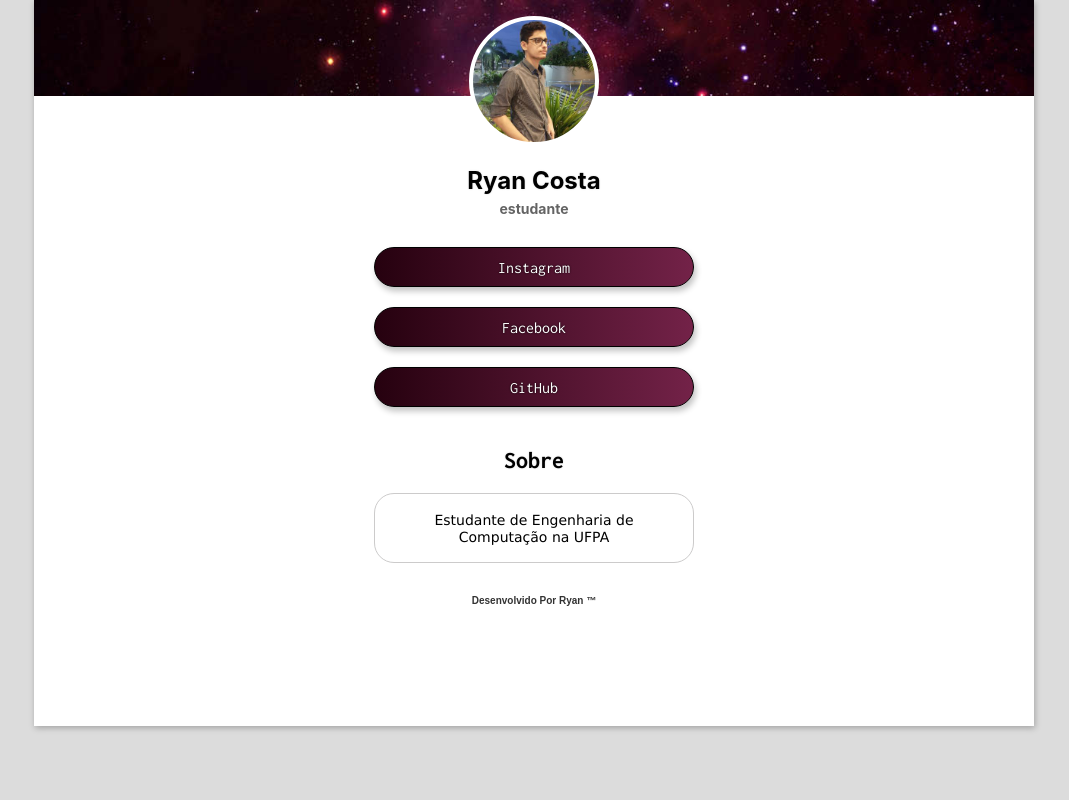
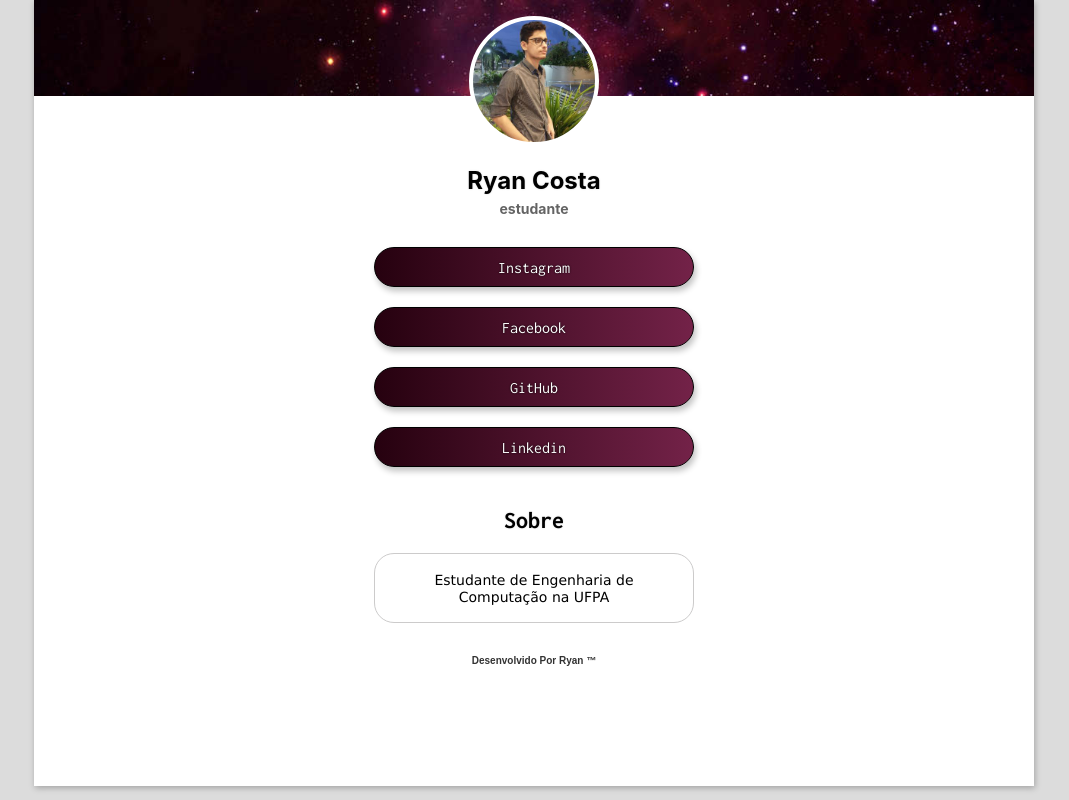
Before and after one commit to RyannBenjamim/MeusLinks, a plain HTML site: page index.html in a window 1280 px wide. Shown: the whole page, without its empty margins (106-1175 px from the left). Drawn offline with Linux system fonts and the light colour scheme.

Commit message:
Update index.html

```diff
--- a/index.html
+++ b/index.html
@@ -23,6 +23,7 @@
                 <li><a href="https://www.instagram.com/ryann_benjamim/" target="_blank"><div class="botao"><p>Instagram</p></div></a></li>
                 <li><a href="https://www.facebook.com/ryan.costa.982" target="_blank"><div class="botao"><p>Facebook</p></div></a></li>
                 <li><a href="https://github.com/RyannBenjamim" target="_blank"><div class="botao"><p>GitHub</p></div></a></li>
+                <li><a href="https://www.linkedin.com/in/ryan-costa-a4b96b233/" target="_blank"><div class="botao"><p>Linkedin</p></div></a></li>
             </ul>
         </main>
         <footer>
```
